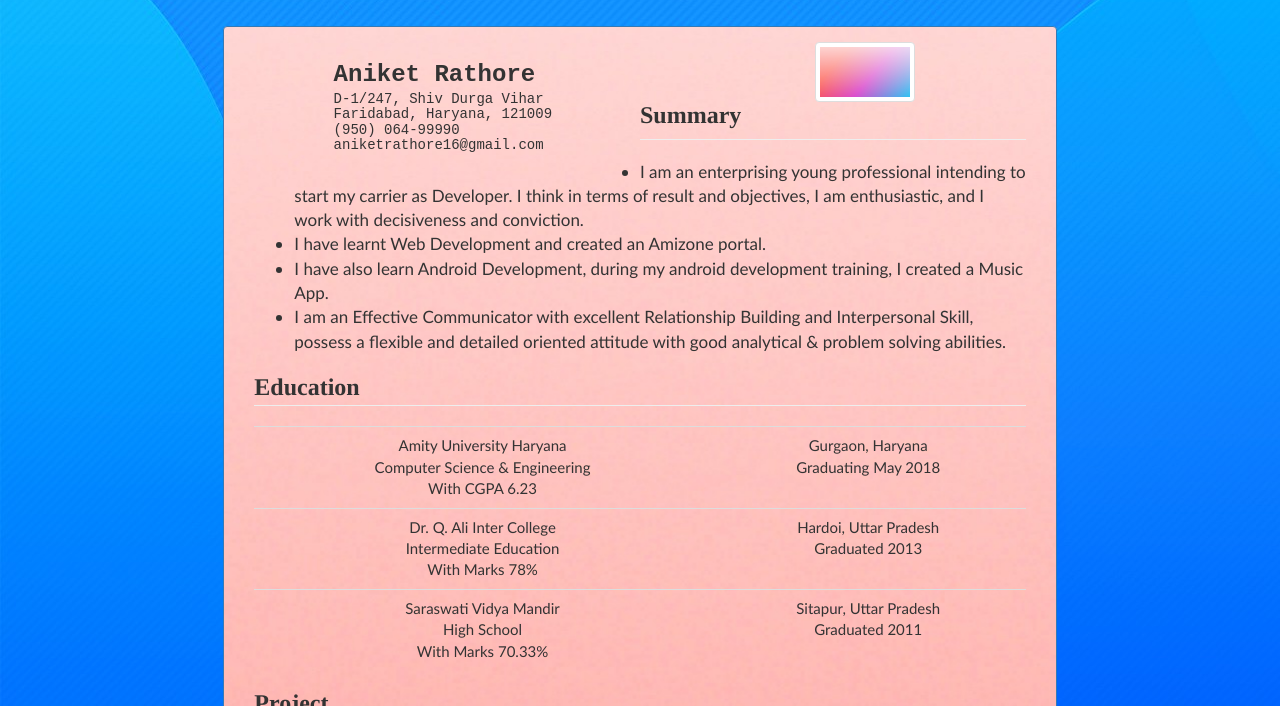
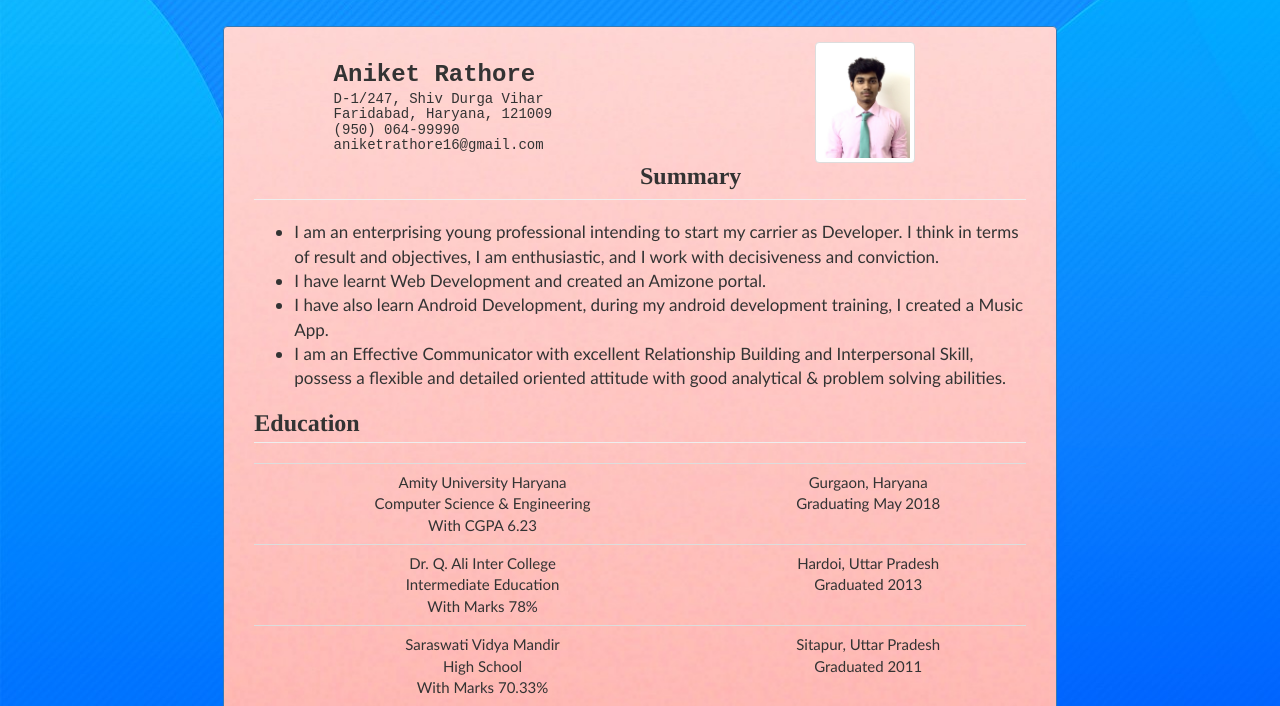
Before and after one commit to aniketrathore/portfolio, a plain HTML site: page index.html in a window 1280 px wide. Shown: the part 94-800 px from the top of the page. Drawn offline with Linux system fonts and the light colour scheme.

Commit message:
Web Portofolio

```diff
--- a/index.html
+++ b/index.html
@@ -22,7 +22,7 @@
                     </div>
                     <div class="col-lg-5 col-lg-offset-1">
                         <center>
-                            <img src="2.jpg" alt="Image" class="img-thumbnail" width="100px" height="40px">
+                            <img src="Photo.JPG" alt="Image" class="img-thumbnail" width="100px" height="40px">
                         </center>
                     </div>
 
```
